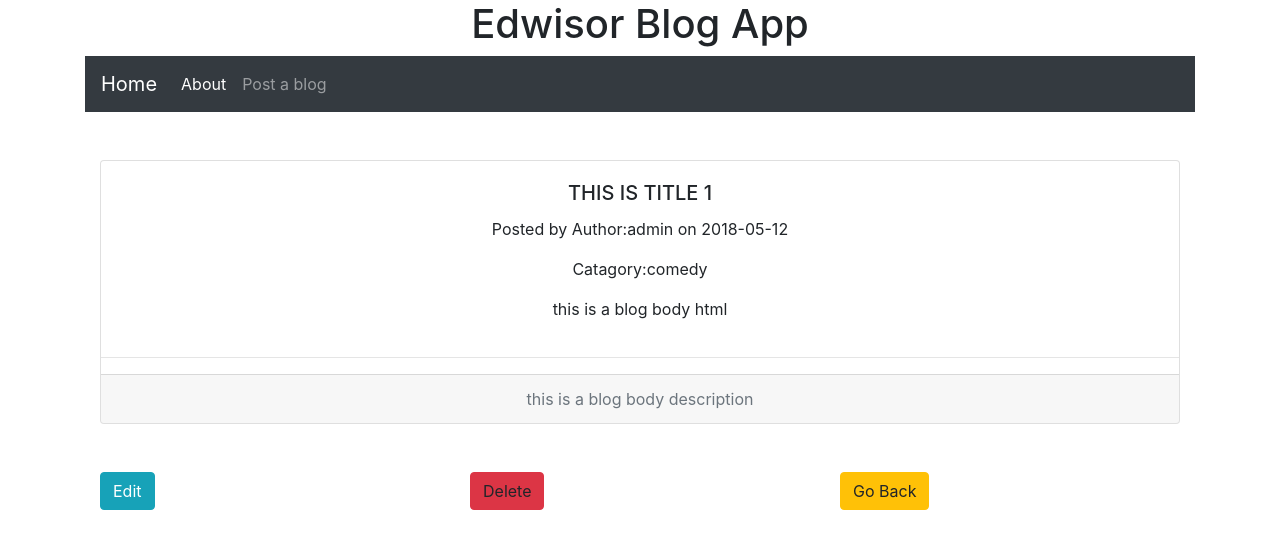
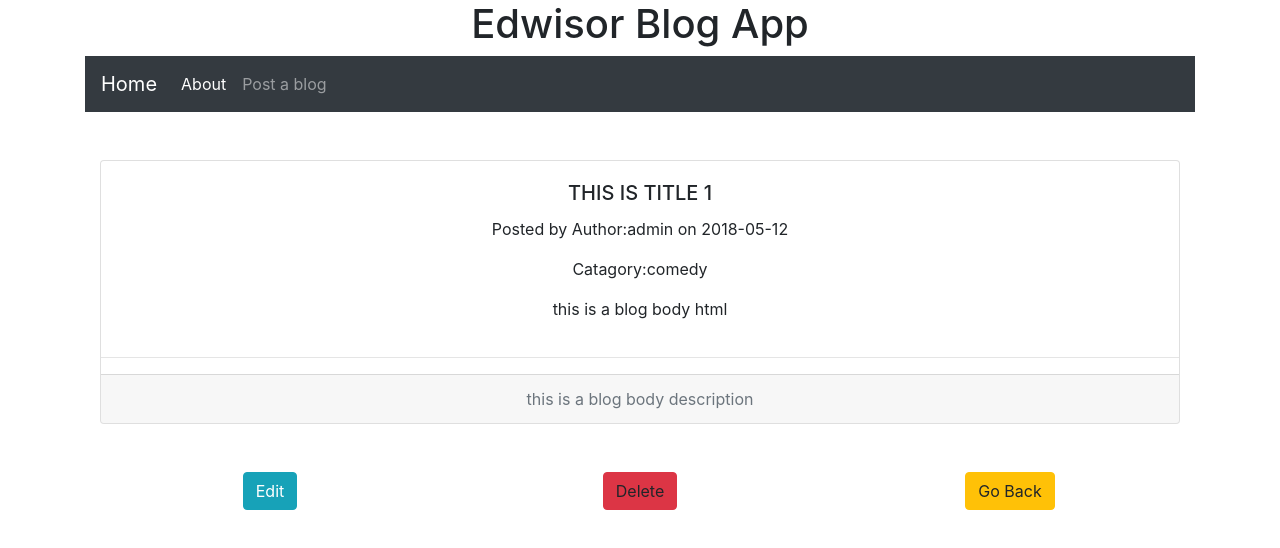
Before and after one commit to trymycode/angular-blog-app, an Angular app: page /blog/1 in a window 1280 px wide. Shown: the top 548 px of the page. Built offline with nearby package versions, Linux system fonts and the light colour scheme.

Commit message:
displaying the blog details in console

```diff
--- a/src/app/blog-view/blog-view.component.html
+++ b/src/app/blog-view/blog-view.component.html
@@ -18,15 +18,15 @@
     </div>
   </div>
   <div class="row mt-5" *ngIf="currentBlog">
-    <div class="col-md-4 mb-2">
+    <div class="col-md-4 mb-2 text-center">
       <a class="btn btn-info" [routerLink]="['/edit',currentBlog.blogId]">
         Edit
       </a>
     </div>
-    <div class="col-md-4 mb-2">
+    <div class="col-md-4 mb-2 text-center">
       <a class="btn btn-danger" (click)="deleteThisBlog()">Delete</a>
     </div>
-    <div class="col-md-4 mb-2">
+    <div class="col-md-4 mb-2 text-center">
       <a class="btn btn-warning" (click)="previousPage()">
         Go Back
       </a>
--- a/src/app/blog-view/blog-view.component.ts
+++ b/src/app/blog-view/blog-view.component.ts
@@ -57,6 +57,7 @@ export class BlogViewComponent implements OnInit {
     console.log(myBlogId);
     // calling the getSingleBlogInformation function
     this.getSingleBlogInformation(myBlogId);
+    console.log(this.getSingleBlogInformation(myBlogId));
   }
   public getSingleBlogInformation(currentBlogId):any{
     for(let blog of this.allBlogs){
```
